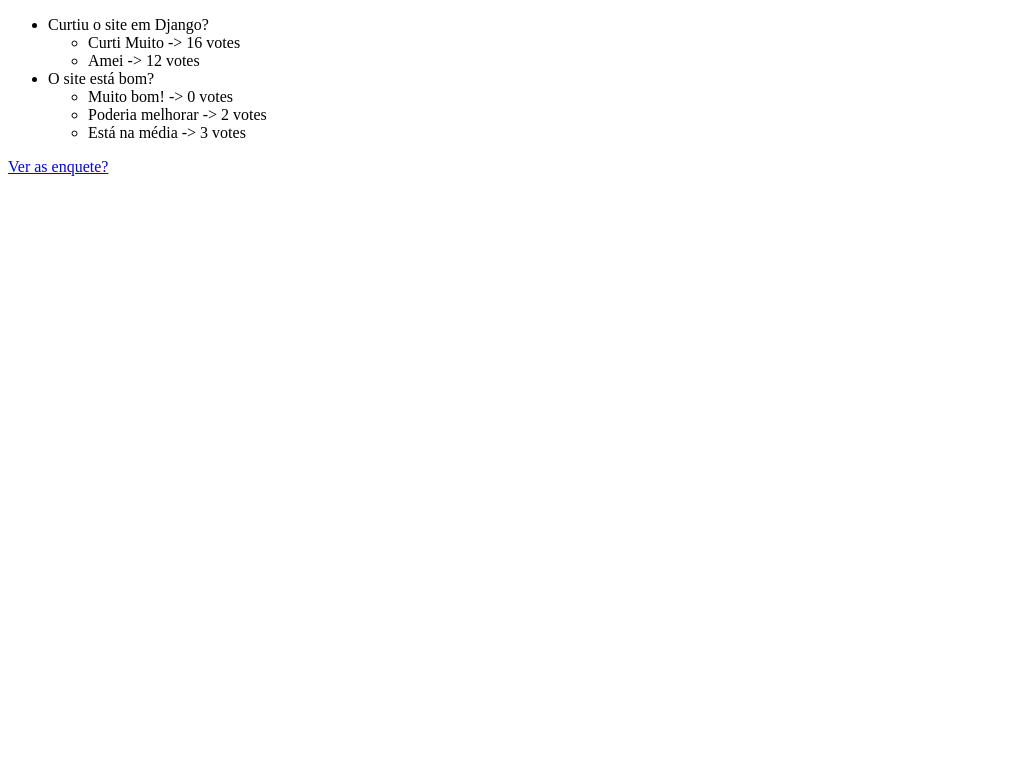
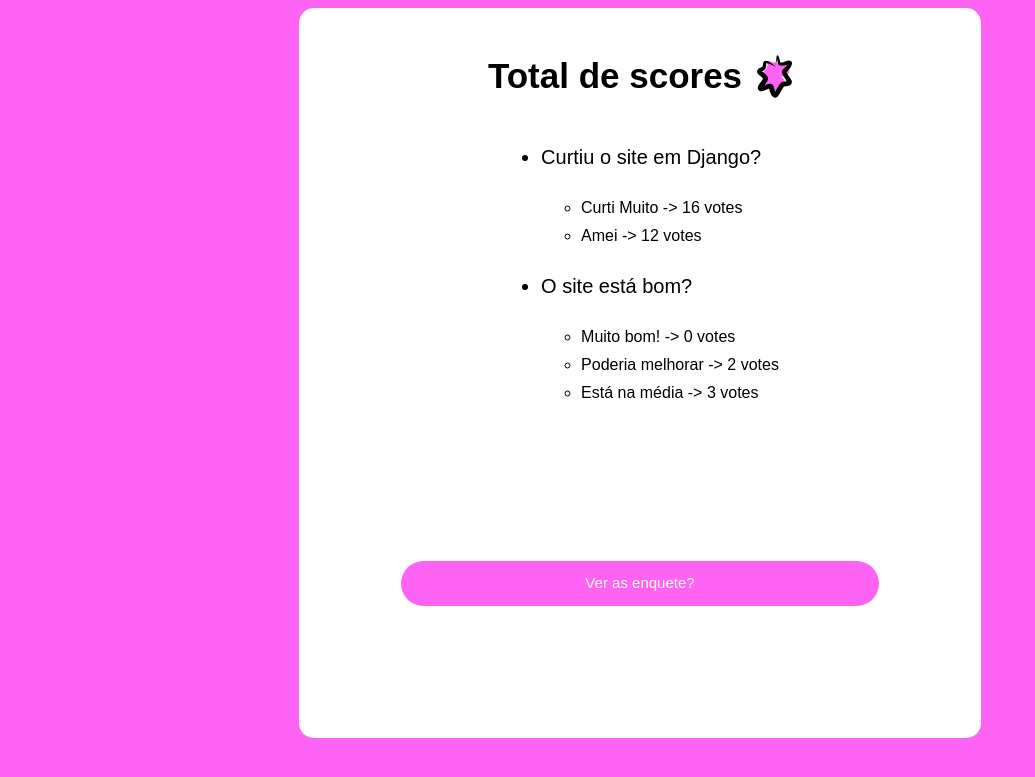
Before and after one commit to leticia-perotti/django, a Django app: page /polls/overall_score/ in a window 1280 px wide. Shown: the top 777 px of the page, without its empty margins (0-1035 px from the left). Run offline with Django 3.2, Linux system fonts and the light colour scheme; data comes from the database, SQL or seed files in the repository; both versions use the stored data as it was after the commit.

Commit message:
front end overall score

```diff
--- /dev/null
+++ b/mysite/static/css/overall_score.css
@@ -0,0 +1,64 @@
+.body{
+    background-color: #FF63F4;
+}
+.content{
+    align-items: center;
+    background-color: #fff;
+    width: 50%;
+    height: 85vh;
+    margin:auto;
+    padding: 25px;
+    border-radius: 15px;
+    font-family: 'Poppins', sans-serif;
+    display: flex;
+    flex-direction: column;
+}
+h1{
+    font-size: 35px;
+}
+.imagem{
+    width: 35px;
+}
+.title{
+    display: flex;
+    flex-direction: row;
+    justify-content: center;
+    gap: 15px;
+}
+
+.button{
+    background-color: #FF63F4;
+    height: 15px;
+    width: 35vw;
+    border-radius: 30px;
+    cursor: pointer;
+    text-decoration: none;
+    color: #fff;
+    padding: 15px;
+    font-size: 15px;
+
+    display: flex;
+    flex-direction: row;
+    justify-content: center;
+
+    margin-top: 30%;
+
+    align-items:end;
+
+}
+.listagem1{
+    display: flex;
+    flex-direction: column;
+    justify-content: self center;
+    gap: 20px;
+}
+.question{
+    font-size: 20px;
+    margin: 10px 0px;
+}
+.listagem2{
+    display: flex;
+    flex-direction: column;
+    justify-content: center;
+    gap: 10px;
+}
--- a/mysite/template/polls/overall_score.html
+++ b/mysite/template/polls/overall_score.html
@@ -1,16 +1,25 @@
+{% load static %}
 <!DOCTYPE html>
 <html lang="en">
 <head>
     <meta charset="UTF-8">
     <title>Overall Score</title>
+    <link rel="stylesheet" type="text/css" href="{% static '/css/overall_score.css' %}" />
 </head>
-<body>
-    {% if question_all %}
-        <ul>
+<body class="body">
+    <div class="content">
+        <div class="title">
+            <h1>Total de scores</h1>
+            <img src="{%static '/img/score.svg' %}" alt='estrela' class="imagem"/>
+
+        </div>
+
+        {% if question_all %}
+        <ul class="listagem1">
             {% for question in question_all %}
-                <li>{{ question.question_text}}</li>
+                <li class="question">{{ question.question_text}}</li>
 
-                <ul>
+                <ul class="listagem2">
                     {% for choice in question.choice_set.all %}
                         <li>{{ choice.choice_text }} -> {{ choice.vote }} vote{{ choice.vote|pluralize }}</li>
                     {% endfor %}
@@ -19,10 +28,15 @@
 
             {% endfor %}
         </ul>
-    {% else %}
-        <p>No polls are available.</p>
-    {% endif %}
+        {% else %}
+            <p>No polls are available.</p>
+        {% endif %}
 
-    <a href="{% url 'polls:index' %}">Ver as enquete?</a>
+        <footer>
+            <a href="{% url 'polls:index' %}" class="button">Ver as enquete?</a>
+        </footer>
+
+    </div>
+
 </body>
 </html>
```
Also changed, not shown: mysite/db.sqlite3, mysite/static/img/score.svg (added).
